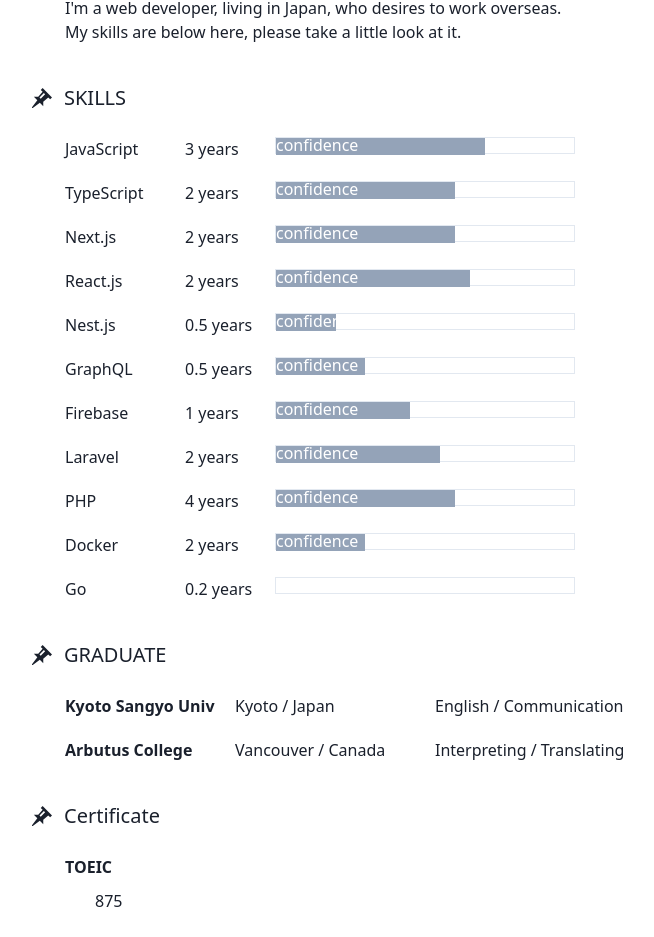
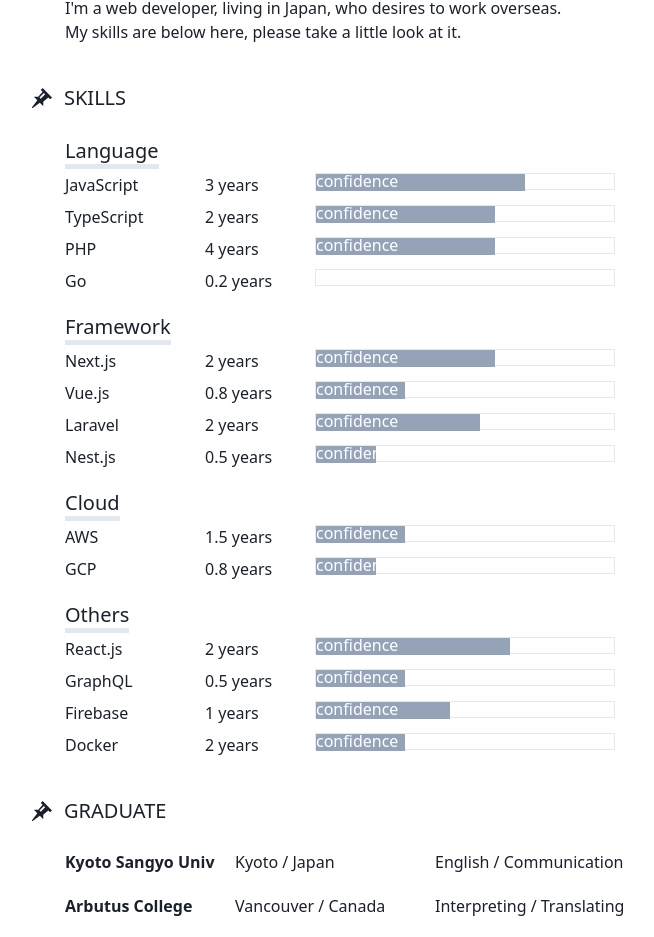
Before and after one commit to yugo-ibuki/portfolio, a Next.js app: page / in a window 1280 px wide. Shown: the part 511-1448 px from the top of the page, without its empty margins (278-932 px from the left). Built offline with nearby package versions, Linux system fonts and the light colour scheme.

Commit message:
skillsのレイアウト修正

```diff
--- a/src/components/List/Skill.tsx
+++ b/src/components/List/Skill.tsx
@@ -1,77 +1,46 @@
 import type { FC } from 'react'
-
-const skills: {
-  name: string
-  terms: number
-  level: number | string
-}[] = [
-  {
-    name: 'JavaScript',
-    terms: 3,
-    level: 70,
-  },
-  {
-    name: 'TypeScript',
-    terms: 2,
-    level: 60,
-  },
-  {
-    name: 'Next.js',
-    terms: 2,
-    level: 60,
-  },
-  {
-    name: 'React.js',
-    terms: 2,
-    level: 65,
-  },
-  {
-    name: 'Nest.js',
-    terms: 0.5,
-    level: 20,
-  },
-  {
-    name: 'GraphQL',
-    terms: 0.5,
-    level: 30,
-  },
-  {
-    name: 'Firebase',
-    terms: 1,
-    level: 45,
-  },
-  {
-    name: 'Laravel',
-    terms: 2,
-    level: 55,
-  },
-  {
-    name: 'PHP',
-    terms: 4,
-    level: 60,
-  },
-  {
-    name: 'Docker',
-    terms: 2,
-    level: 30,
-  },
-  {
-    name: 'Go',
-    terms: 0.2,
-    level: 'Learning...',
-  }
-]
+import { skills } from './data/skills'
+import type { TSkill, TSkills } from './data/skills'
+import { Text } from '@chakra-ui/react'
+import { firstUppercase } from '@lib/firstUppercase'
 
 export const Skill: FC = () => {
   return (
     <ul className={'flex flex-col gap-y-[20px]'}>
       {
-        skills.map(skill => {
+        (Object.keys(skills) as (keyof TSkills)[]).map(title => {
           return (
+            <li key={title} className={'flex flex-col gap-y-2'}>
+              <h4 className={'text-xl'}>
+                <span className={'border-b border-b-[5px]'}>
+                  {firstUppercase(title)}
+                </span>
+              </h4>
+              <ul className={'flex flex-col gap-y-2'}>
+                {
+                  skills[title].map((skill: TSkill) => (
+                    <List
+                      key={skill.name}
+                      skill={skill}
+                    />
+                  ))
+                }
+              </ul>
+            </li>
+          )
+        })
+      }
+    </ul>
+  )
+}
+
+const List = ({ skill }: { skill: TSkill }) => (
   <li  key={skill.name}>
     <dl className={'c-sp-list gap-x-5'}>
-                <dt className={'w-[100px]'}>{skill.name}</dt>
-                <dd className={'w-[70px]'}>{skill.terms} years</dd>
+      <dt className={'w-[120px]'}>
+        <Text>{skill.name}</Text>
+      </dt>
+      <dd className={'w-[90px]'}>{skill.terms} years</dd>
       <dd>
         <div className={'border w-[300px] h-[17px] relative'}>
           <span className={'absolute text-white top-[-5px]'}>confidence</span>
@@ -84,8 +53,3 @@ export const Skill: FC = () => {
     </dl>
   </li>
 )
-        })
-      }
-    </ul>
-  )
-}
--- a/src/components/List/Work.tsx
+++ b/src/components/List/Work.tsx
@@ -11,7 +11,7 @@ const works: {
     name: 'Japanese population graph by prefecture',
     description: 'It shows population in Japan by prefecture.',
     url: 'https://population-app.vercel.app/',
-    photo: '/assets/population-app.png',
+    photo: '/data/population-app.png',
   },
 ]
 
--- /dev/null
+++ b/src/components/List/data/skills.ts
@@ -0,0 +1,93 @@
+export type TSkill = {
+  name: string
+  terms: number
+  level: number | string
+}
+
+export type TSkills = {
+  language: TSkill[]
+  framework: TSkill[]
+  cloud: TSkill[]
+  others: TSkill[]
+}
+
+export const skills: TSkills = {
+  language: [
+    {
+      name: 'JavaScript',
+      terms: 3,
+      level: 70,
+    },
+    {
+      name: 'TypeScript',
+      terms: 2,
+      level: 60,
+    },
+    {
+      name: 'PHP',
+      terms: 4,
+      level: 60,
+    },
+    {
+      name: 'Go',
+      terms: 0.2,
+      level: 'Learning...',
+    }
+  ],
+  framework: [
+    {
+      name: 'Next.js',
+      terms: 2,
+      level: 60,
+    },
+    {
+      name: 'Vue.js',
+      terms: 0.8,
+      level: 30,
+    },
+    {
+      name: 'Laravel',
+      terms: 2,
+      level: 55,
+    },
+    {
+      name: 'Nest.js',
+      terms: 0.5,
+      level: 20,
+    },
+  ],
+  cloud: [
+    {
+      name: 'AWS',
+      terms: 1.5,
+      level: 30,
+    },
+    {
+      name: 'GCP',
+      terms: 0.8,
+      level: 20,
+    },
+  ],
+  others: [
+    {
+      name: 'React.js',
+      terms: 2,
+      level: 65,
+    },
+    {
+      name: 'GraphQL',
+      terms: 0.5,
+      level: 30,
+    },
+    {
+      name: 'Firebase',
+      terms: 1,
+      level: 45,
+    },
+    {
+      name: 'Docker',
+      terms: 2,
+      level: 30,
+    },
+  ]
+}
--- /dev/null
+++ b/src/lib/firstUppercase.ts
@@ -0,0 +1,3 @@
+export const firstUppercase = (str: string): string => {
+  return str.charAt(0).toUpperCase() + str.slice(1);
+}
```
Lines whose indentation alone changed are shown as unchanged.
